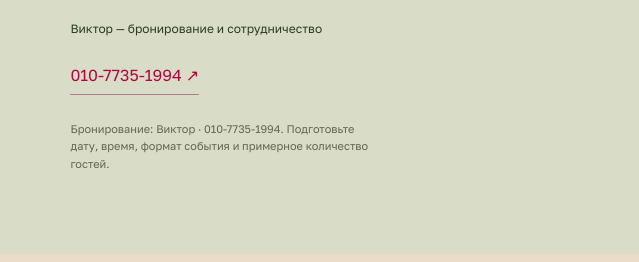
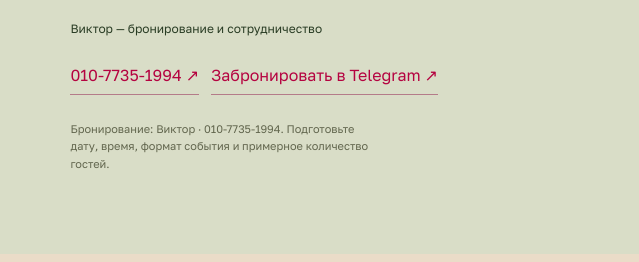
Before and after one commit to TsoyAlV/AcePlaceWeb, a plain HTML site: page dist/index.html in a window 1280 px wide. Shown: the part 8598-8860 px from the top of the page, 0-639 px from the left. Drawn offline with nearby package versions, Linux system fonts and the light colour scheme.

Commit message:
Update Site source

```diff
--- a/dist/app.js
+++ b/dist/app.js
@@ -30,12 +30,12 @@ function render() {
   const frame=document.querySelector('.map iframe');
   frame.src='https://maps.google.com/maps?q='+encodeURIComponent(config.mapQuery||'경기 안산시 단원구 중앙대로 829')+'&t=&z=16&ie=UTF8&iwloc=&output=embed&hl='+language;
   frame.title=language==='ko'?'Ace Place 위치 지도':'Ace Place — карта расположения';
-  document.querySelectorAll('[data-booking]').forEach(el=>{el.href=safeURL(config.bookingUrl)||'#contacts';if(safeURL(config.bookingUrl)){el.target='_blank';el.rel='noopener';}});
+  document.querySelectorAll('[data-booking]').forEach(el=>{el.href=safeURL(config.bookingUrl)||'#contacts';if(safeURL(config.bookingUrl)){el.target='_blank';el.rel='noopener';el.setAttribute('aria-label',copy[language].telegramBooking);}});
   const links=document.querySelector('#contact-links');links.replaceChildren();
   function addLink(label,href){const a=document.createElement('a');a.textContent=label+' ↗';a.href=href;if(href.startsWith('https:')){a.target='_blank';a.rel='noopener';}links.append(a);}
   if(config.phone && /^\+?[\d\s()−-]{5,25}$/.test(config.phone))addLink(config.phone,'tel:'+(config.phoneE164||config.phone).replace(/[^+\d]/g,''));
   if(config.email && /^[^\s@]+@[^\s@]+\.[^\s@]+$/.test(config.email))addLink(config.email,'mailto:'+config.email);
-  for(const [key,label] of [['telegram','Telegram'],['instagram','Instagram'],['bookingUrl',copy[language].book]]){const url=safeURL(config[key]);if(url)addLink(label,url);}
+  for(const [key,label] of [['telegram','Telegram'],['instagram','Instagram'],['bookingUrl',copy[language].telegramBooking]]){const url=safeURL(config[key]);if(url)addLink(label,url);}
   document.querySelector('.contact-empty').hidden=links.children.length>0;
   document.querySelector('.close-lightbox').setAttribute('aria-label',language==='ko'?'사진 닫기':'Закрыть фото');
   document.querySelectorAll('[data-alt]').forEach(im=>im.alt=copy[language][im.dataset.alt]);
--- a/dist/config.js
+++ b/dist/config.js
@@ -21,7 +21,7 @@ window.ACE_CONFIG = {
   "email": "",
   "telegram": "",
   "instagram": "",
-  "bookingUrl": "",
+  "bookingUrl": "https://t.me/ace_place_booking_test_bot",
   "phoneE164": "+821077351994",
   "pricing": {
     "weekdayPrice": 150000,
--- a/dist/content.js
+++ b/dist/content.js
@@ -1,6 +1,7 @@
 // Text supplied by AcePlace. RU and KO are kept together for editing.
 window.ACE_CONTENT = {
   ru: {
+    telegramBooking: 'Забронировать в Telegram',
     heroTitle: 'МЕСТО ДЛЯ<br>ВАШИХ<br>ИСТОРИЙ',
     featureGuests: 'До 50 мест', featureGames: 'Караоке и PS5', featureFood: 'Своя еда и напитки',
     aboutText: 'AcePlace в Ансане — пять зон для праздников, встреч и отдыха. Соберите до 50 гостей за столами большого зала, устройте караоке, киновечер или игровую встречу. Детская, кухня и отдельная комната отдыха помогут каждому найти свой ритм.',
@@ -56,6 +57,7 @@ window.ACE_CONTENT = {
     nextPhoto:'Следующее фото',previousPhoto:'Предыдущее фото',heroAlt:'Интерьер AcePlace: столы и цветочные композиции'
   },
   ko: {
+    telegramBooking: 'Telegram으로 예약하기',
     heroTitle: '우리의 이야기가<br>시작되는 곳',
     featureGuests: '최대 50석', featureGames: '노래방과 PS5', featureFood: '음식·음료 반입 가능',
     aboutText: '안산의 AcePlace는 파티, 모임, 휴식을 위한 다섯 가지 공간입니다. 메인 홀은 최대 50석을 제공하며, 노래방·영화·게임을 함께 즐길 수 있습니다. 키즈룸, 주방, 별도 휴게실까지 각자의 방식으로 시간을 보내세요.',
--- a/dist/index.html
+++ b/dist/index.html
@@ -13,7 +13,7 @@
   <a class="skip" href="#about" data-i18n="skip">К содержимому</a>
   <header class="header"><a class="brand" href="#" aria-label="AcePlace"><span class="brand-logo" role="img" aria-label="AcePlace Party Room — цветочный логотип"></span></a>
     <nav class="desktop-nav" aria-label="Навигация"><a href="#about" data-i18n="navAbout">Пространство</a><a href="#gallery" data-i18n="navGallery">Галерея</a><a href="#events" data-i18n="navEvents">Мероприятия</a><a href="#rental" data-i18n="navRental">Условия</a></nav>
-    <div class="header-actions"><div class="languages" role="group" aria-label="Language"><button data-lang="ru" aria-pressed="true">RU</button><span>/</span><button data-lang="ko" aria-pressed="false">KO</button></div><a class="small-cta" href="#contacts" data-booking><span data-i18n="book">Забронировать</span> ↗</a><button class="menu-toggle" aria-label="Открыть меню" aria-expanded="false" aria-controls="mobile-nav">☰</button></div>
+    <div class="header-actions"><div class="languages" role="group" aria-label="Language"><button data-lang="ru" aria-pressed="true">RU</button><span>/</span><button data-lang="ko" aria-pressed="false">KO</button></div><a class="small-cta" href="https://t.me/ace_place_booking_test_bot" target="_blank" rel="noopener" data-booking><span data-i18n="book">Забронировать</span> ↗</a><button class="menu-toggle" aria-label="Открыть меню" aria-expanded="false" aria-controls="mobile-nav">☰</button></div>
   </header>
   <nav id="mobile-nav" class="mobile-nav" hidden><a href="#about" data-i18n="navAbout">Пространство</a><a href="#gallery" data-i18n="navGallery">Галерея</a><a href="#events" data-i18n="navEvents">Мероприятия</a><a href="#rental" data-i18n="navRental">Условия</a><a href="#contacts" data-i18n="navContacts">Контакты</a><a href="#rules" data-i18n="rulesLabel">Правила пространства</a><a href="#directions" data-i18n="directionsLabel">Адрес и парковка</a></nav>
   <main>
```
